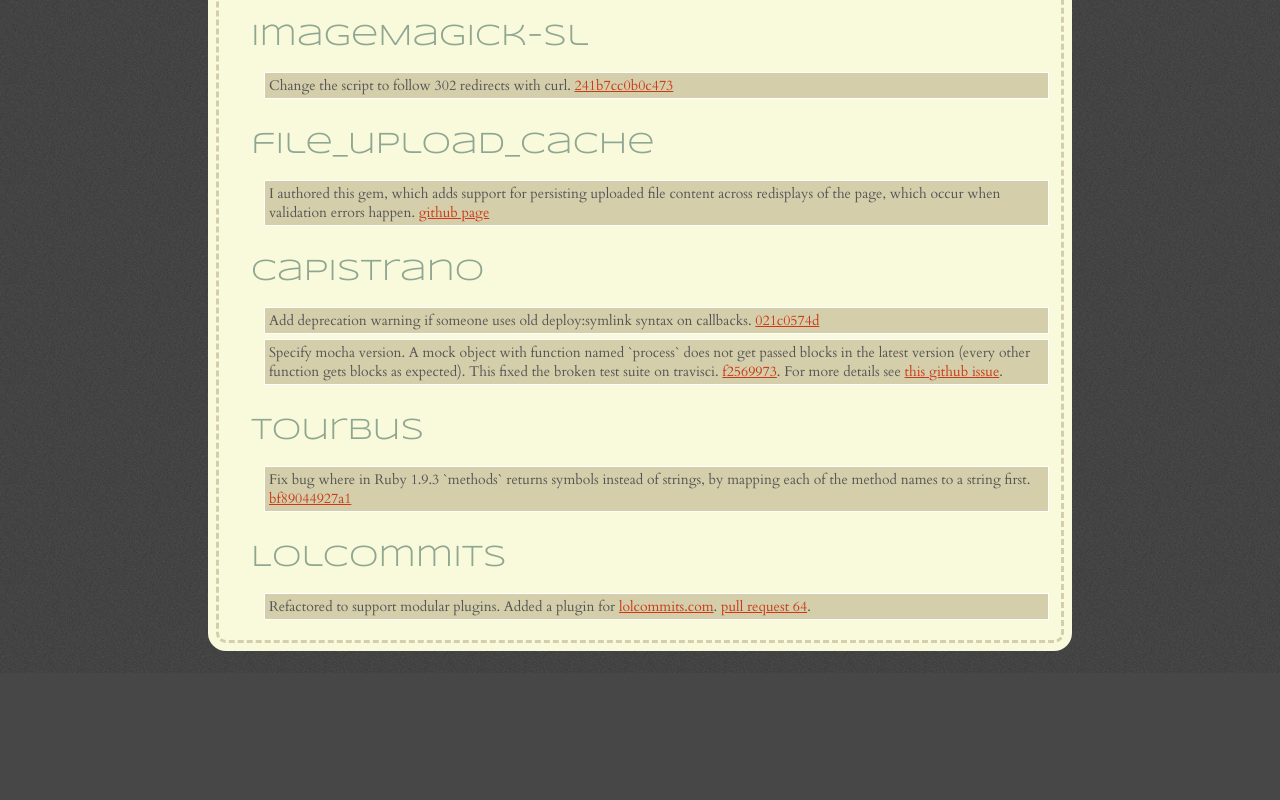
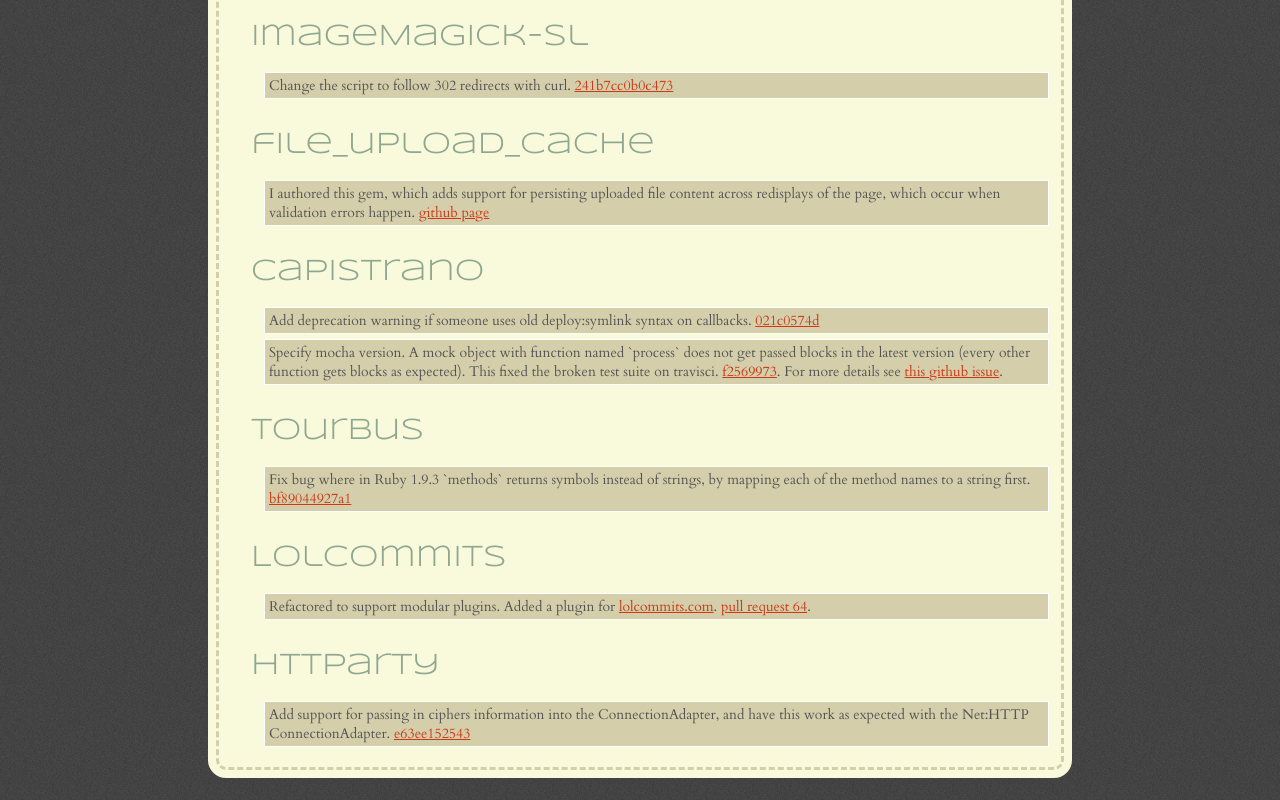
Before and after one commit to kenmazaika/kenmazaika.github.com, a plain HTML site: page opensource.html in a window 1280 px wide. Shown: the part 835-1635 px from the top of the page. Before the commit the page ends 1508 px from the top, so only its background shows below. Drawn offline with nearby package versions, Linux system fonts and the light colour scheme.

Commit message:
Add contribution to HTTParty to list of OpenSource contributions.

```diff
--- a/opensource.html
+++ b/opensource.html
@@ -173,6 +173,13 @@
           Refactored to support modular plugins.  Added a plugin for <a href="http://www.lolcommits.com">lolcommits.com</a>.  <a href="https://github.com/mroth/lolcommits/pull/64">pull request 64</a>.
         </li>
       </ul>
+
+      <h3>HTTParty</h3>
+      <ul>
+	<li>
+	Add support for passing in ciphers information into the ConnectionAdapter, and have this work as expected with the Net:HTTP ConnectionAdapter.  <a href="https://github.com/jnunemaker/httparty/commit/e63ee15254310a1d4c8b78953216fd90b69a2e9e">e63ee152543</a>
+	</li>
+      </ul>
 </div>
 
                                         <script type="text/javascript">
```
